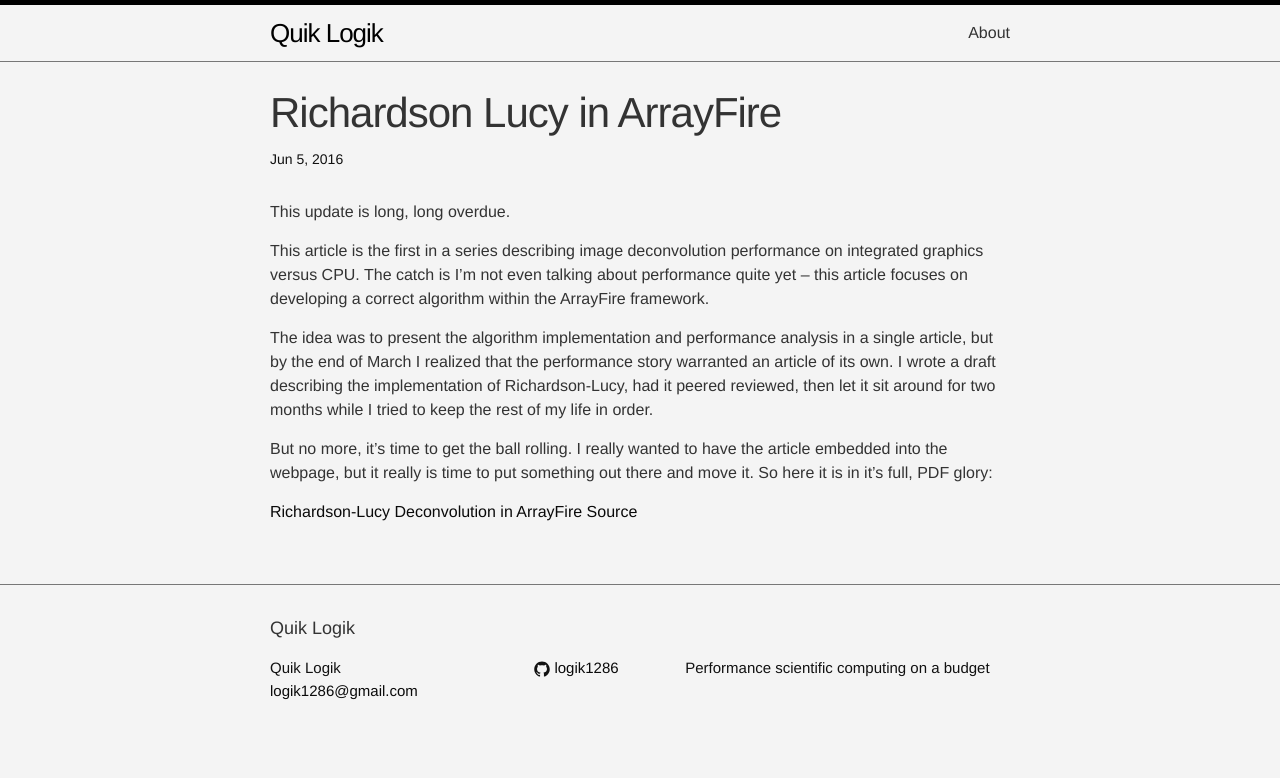
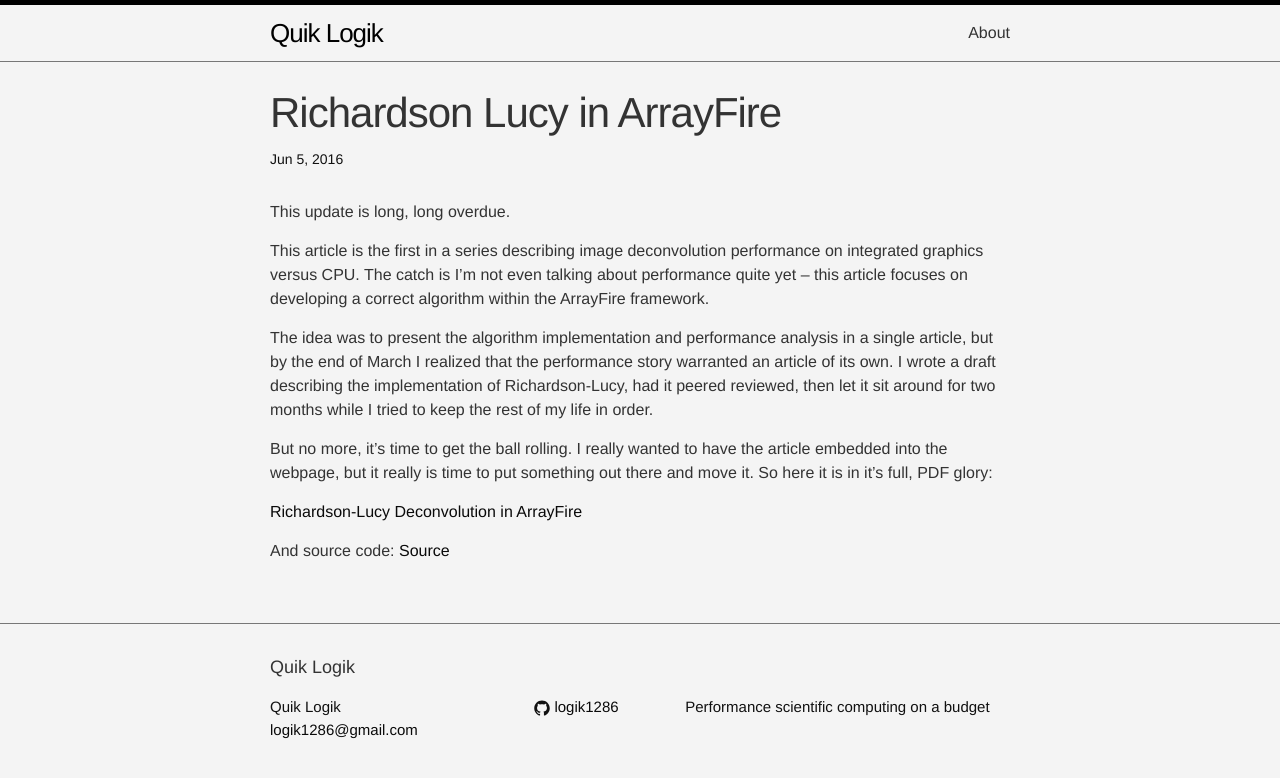
Before and after one commit to logik1286/logik1286.github.io, a Jekyll site: the page built from _posts/2016-06-05-richardson-lucy-algorithm.markdown, in a window 1280 px wide. Shown: the top 778 px of the page. Built offline with Jekyll 4.4.1, drawn with Linux system fonts in a browser that asks for light colours.

Commit message:
new article

```diff
--- a/_posts/2016-06-05-richardson-lucy-algorithm.markdown
+++ b/_posts/2016-06-05-richardson-lucy-algorithm.markdown
@@ -13,4 +13,6 @@ The idea was to present the algorithm implementation and performance analysis in
 But no more, it’s time to get the ball rolling. I really wanted to have the article embedded into the webpage, but it really is time to put something out there and move it. So here it is in it’s full, PDF glory:
 
 [Richardson-Lucy Deconvolution in ArrayFire](/resources/richardsonLucy/algorithmReport.pdf)
+
+And source code:
 [Source](https://github.com/logik1286/richardsonLucyArrayFire)
```
